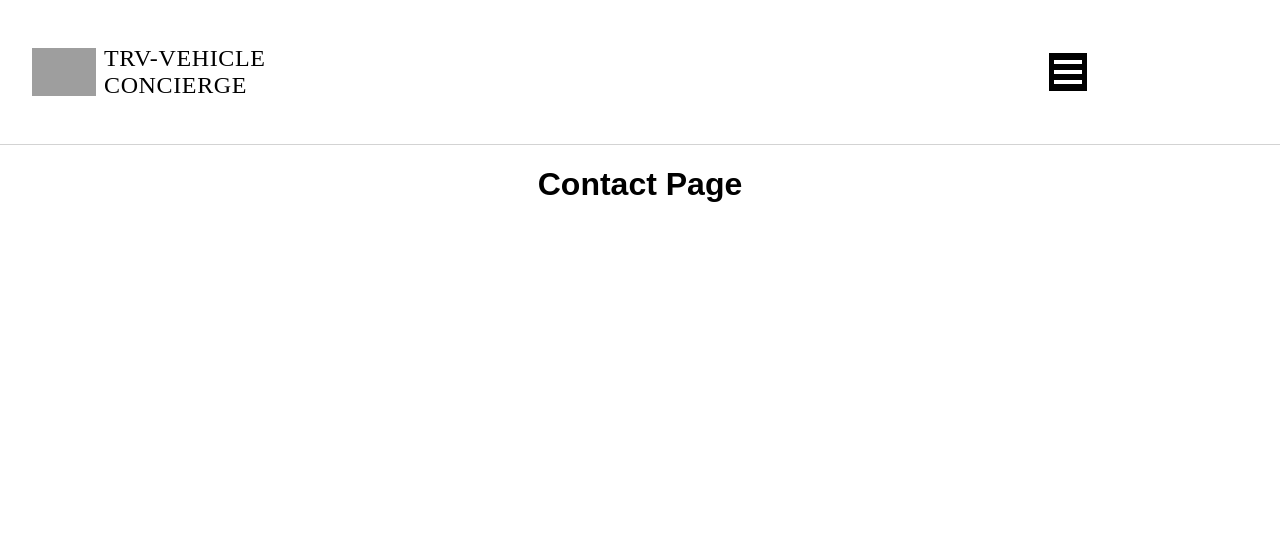
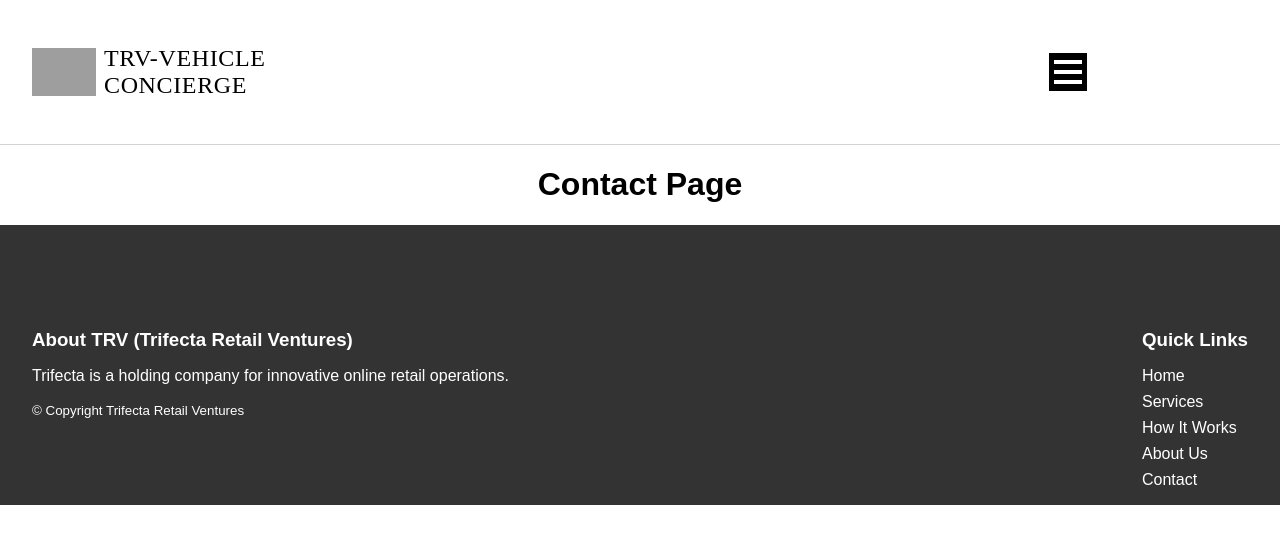
Before and after one commit to caseydent/trv-auto-concierge, a React (Create React App) app: page /contact in a window 1280 px wide. Shown: the top 544 px of the page. Built offline with nearby package versions, Linux system fonts and the light colour scheme; grey boxes are pictures that could not be loaded.

Commit message:
Fragment and imports added

```diff
--- a/src/App.js
+++ b/src/App.js
@@ -1,5 +1,7 @@
 import "./App.css";
+import React, { Fragment } from 'react';
 import Navbar from "./Components/Navbar";
+import Footer from "./Components/Footer"
 import Home from "./Pages/Home/Home";
 import HowItWorks from "./Pages/Howitworks/Howitworks";
 import Services from "./Pages/Services/Services";
@@ -12,6 +14,7 @@ import { BrowserRouter as Router, Routes, Route } from "react-router-dom";
 function App() {
   return (
     <Router>
+      <Fragment>
       <div className="App">
         <Navbar />
         {/* Routing logic starts here */}
@@ -25,6 +28,8 @@ function App() {
 
         {/* Routing logic ends here */}
       </div>
+      <Footer />
+      </Fragment>
     </Router>
   );
 }
--- a/src/Components/Footer.css
+++ b/src/Components/Footer.css
@@ -0,0 +1,38 @@
+.footer {
+  background-color: #333;
+  color: white;
+  padding-top: 5.31rem;
+}
+
+.footer-content {
+  display: flex;
+  justify-content: space-between;
+  padding: 0 2rem; /* Adjust horizontal padding as desired */
+}
+
+.footer-about h3,
+.footer-links h3 {
+  margin-bottom: 1rem;
+}
+
+.footer-about p {
+  margin-bottom: 1rem;
+}
+
+.footer-links ul {
+  list-style-type: none;
+  padding: 0;
+}
+
+.footer-links li {
+  margin-bottom: 0.5rem; /* Spacing between links */
+}
+
+.footer-links a {
+  color: white;
+  text-decoration: none;
+}
+
+.footer-links a:hover {
+  text-decoration: underline;
+}
--- a/src/Components/Footer.js
+++ b/src/Components/Footer.js
@@ -0,0 +1,29 @@
+import React from "react";
+import "./Footer.css";
+import { Link } from 'react-router-dom';
+
+function Footer() {
+    return (
+      <footer className="footer">
+        <div className="footer-content">
+          <div className="footer-about">
+            <h3>About TRV (Trifecta Retail Ventures)</h3>
+            <p>Trifecta is a holding company for innovative online retail operations.</p>
+            <small>© Copyright Trifecta Retail Ventures</small>
+          </div>
+          <div className="footer-links">
+            <h3>Quick Links</h3>
+            <ul>
+              <li><Link to="/">Home</Link></li>
+              <li><Link to="/services">Services</Link></li>
+              <li><Link to="/howitworks">How It Works</Link></li>
+              <li><Link to="/aboutus">About Us</Link></li>
+              <li><Link to="/contact">Contact</Link></li>
+            </ul>
+          </div>
+        </div>
+      </footer>
+    );
+  }
+
+  export default Footer;
```
